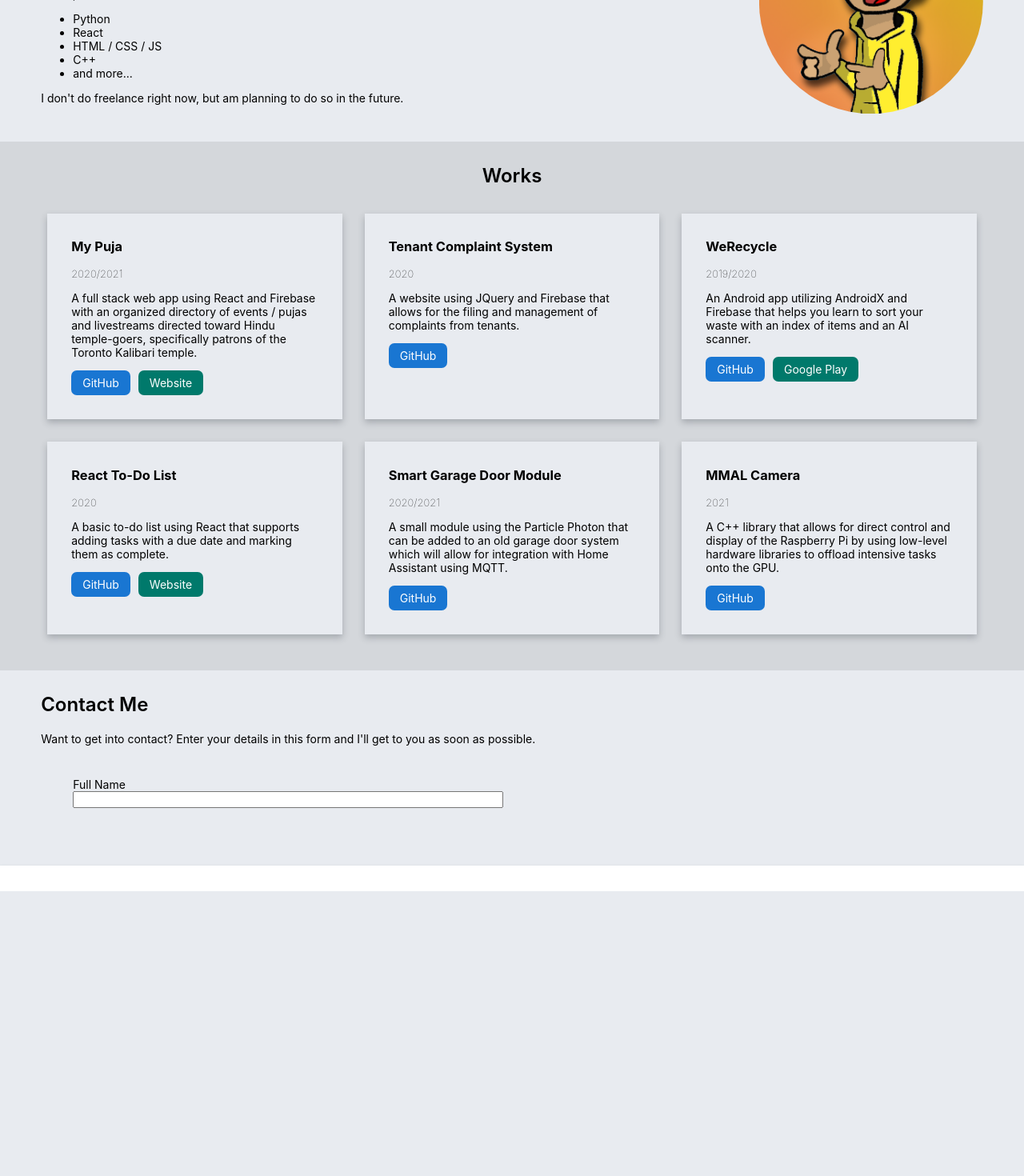
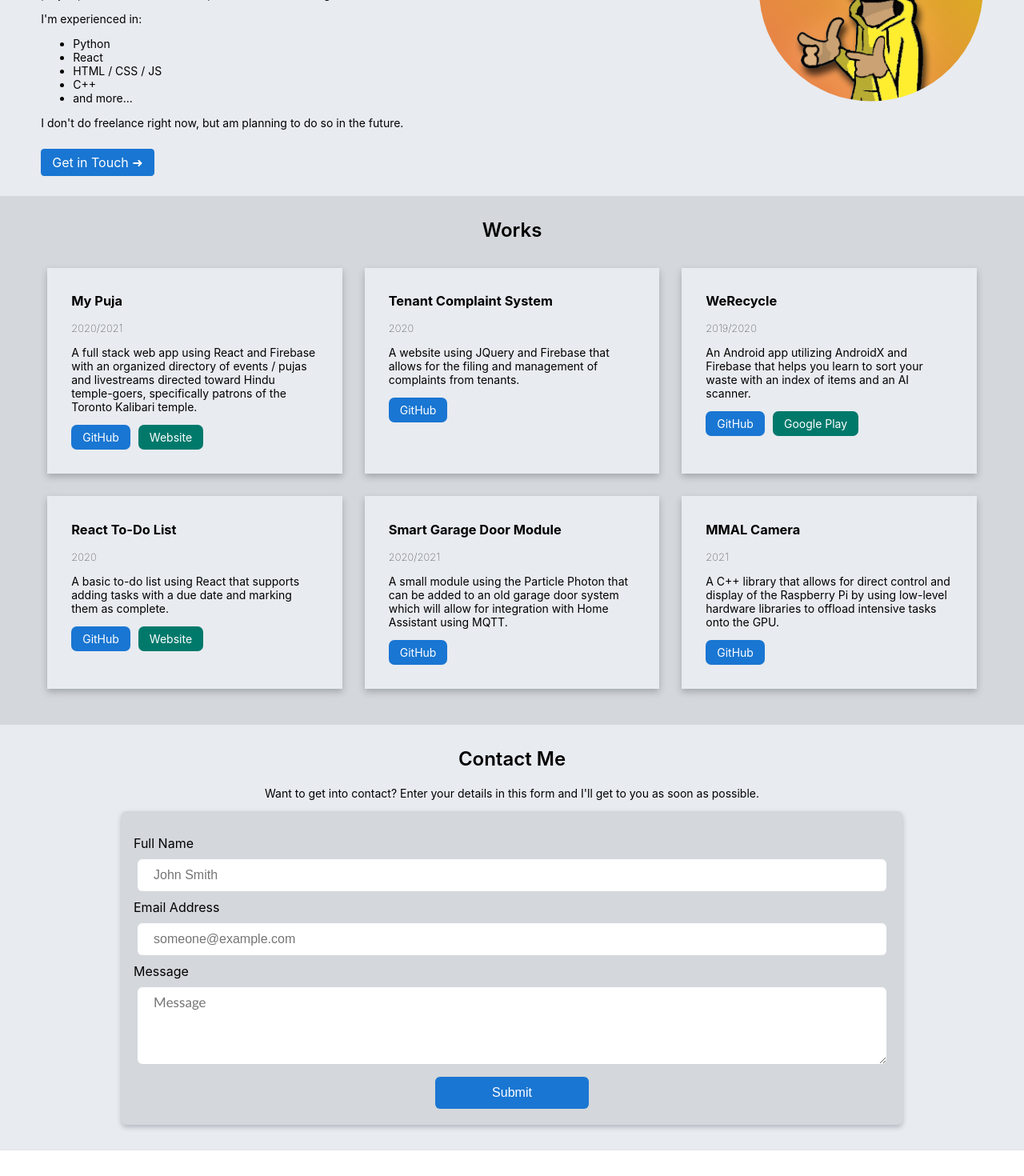
Before and after one commit to AritroSaha10/portfolio-template, a React (Create React App) app: page / in a window 1280 px wide. Shown: the part 301-1771 px from the top of the page at 80% size. Before the commit the page ends 1415 px from the top, so only its background shows below. Built offline with nearby package versions, Linux system fonts and the light colour scheme.

Commit message:
finished frontend for form

```diff
--- a/src/components/footer.jsx
+++ b/src/components/footer.jsx
@@ -38,7 +38,7 @@ function Footer() {
             <nav className="items">
                 {links.map(({ name, image, link }) => (
                     <p>
-                        <a href={link} title={name + " Profile"}>
+                        <a href={link} title={name}>
                             {image &&
                                 <InlineIcon icon={image} style={{ "fontSize": "20px" }} />
                             }
@@ -51,8 +51,6 @@ function Footer() {
                     </p>
                 ))}
             </nav>
-
-
         </footer>
     );
 }
--- a/src/pages/about.jsx
+++ b/src/pages/about.jsx
@@ -10,9 +10,13 @@ function Home() {
                 <h1>Hi, I'm Aritro Saha. </h1>
                 <p>
                     I'm a high school student and a self-taught
-                    software developer in Toronto, Ontario. I've been
-                    programming for 5 years, and always enjoy taking up any
-                    type of project, from embedded development to website design.
+                    software developer in Toronto, Ontario.
+                </p>
+
+                <p>
+                    I've been programming for 5 years, and always
+                    enjoy taking up any type of project, from embedded
+                    development to website design.
                 </p>
 
                 <p>I'm experienced in:</p>
@@ -25,6 +29,10 @@ function Home() {
                 </ul>
 
                 <p>I don't do freelance right now, but am planning to do so in the future.</p>
+
+                <br />
+
+                <a className="call-to-action" href="#contact">Get in Touch <span className="arrow">➜</span></a>
             </div>
 
             <div className="picture">
--- a/src/pages/contact.jsx
+++ b/src/pages/contact.jsx
@@ -1,19 +1,41 @@
 import React from 'react';
+import { useState } from "react";
+
 import "../styles/contact.css";
 
 function Contact() {
+    const [name, setName] = useState("");
+    const [email, setEmail] = useState("");
+    const [message, setMessage] = useState("");
+
+    const handleFormSubmit = (event) => {
+        event.preventDefault();
+        console.log(name, email, message);
+
+        window.alert("The message has been submitted.");
+    };
+
     return (
         <section className="contact">
             <div className="title">
+                <div>
                     <h2>Contact Me</h2>
+                    <p>Want to get into contact? Enter your details in this form and I'll get to you as soon as possible.</p>
+                </div>
             </div>
 
             <div className="content">
-              Want to get into contact? Enter your details in this form and I'll get to you as soon as possible.
+                <form onSubmit={handleFormSubmit}>
+                    <label htmlFor="name">Full Name</label>
+                    <input id="name" placeholder="John Smith" value={name} onChange={(event) => setName(event.target.value)} required />
 
-              <form>
-                  <label for="name">Full Name</label>
-                  <input id="name"/>
+                    <label htmlFor="email">Email Address</label>
+                    <input id="email" type="email" placeholder="someone@example.com" value={email} onChange={(event) => setEmail(event.target.value)} required />
+
+                    <label htmlFor="message">Message</label>
+                    <textarea id="message" placeholder="Message" value={message} onChange={(event) => setMessage(event.target.value)} required></textarea>
+
+                    <input type="submit" value="Submit"/>
                 </form>
             </div>
         </section>
--- a/src/styles/about.css
+++ b/src/styles/about.css
@@ -23,8 +23,24 @@
     width: 60%;
 }
 
+.home .call-to-action {
+    text-decoration: none;
+    color: white;
+    background-color: #1976d2;
+    border-radius: 0.3rem;
+    padding: 0.5rem 1rem;
+    box-shadow: 0;
+    transition: 0.3s;
+    font-size: medium;
+}
+
+.home .call-to-action:hover {
+    transform:translateX(10rem);
+    box-shadow: 0 2px 4px var(--shadow-color);
+}
+
 .home .picture {
-    align-self: flex-end;
+    align-self: center;
 }
 
 .home .picture img {
@@ -53,6 +69,7 @@
     }
     .home .picture {
         align-self: center;
+        padding-top: 4vh;
     }
     .home .picture img {
         width: 10rem;
--- a/src/styles/contact.css
+++ b/src/styles/contact.css
@@ -1,19 +1,98 @@
+textarea::-webkit-scrollbar {
+  width: 0.75em;
+}
+
+textarea::-webkit-scrollbar-track {
+  box-shadow: 0;
+}
+
+textarea::-webkit-scrollbar-thumb {
+  background-color: darkgrey;
+  outline: 1px solid slategrey;
+}
+
 .contact {
   display: flex;
   flex-direction: column;
   justify-content: flex-start;
-  align-items: flex-start;
+  align-items: center;
   height: auto;
   padding: 1vh 4vw 4vh 4vw;
   background-color: var(--bg-color);
 }
 
+.contact .title h2 {
+  text-align: center;
+}
+
 .contact form {
   display: flex;
   flex-direction: column;
-  padding: 5vh;
+  padding: 2.5vh;
+  background-color: var(--bg-accent-color);
+  border: none;
+  border-radius: 6px;
+  box-shadow: 0 3px 6px var(--shadow-color);
 }
 
-.contact input[type="text"] {
+.contact .content form label {
+  font-size: medium;
+  margin: 10px -5px;
+}
 
+.contact .content form input:not([type="submit"]) {
+  padding: 8px 20px;
+  width: 70vw;
+  height: 3vh;
+  font-size: medium;
+  border: none;
+  border-radius: 6px;
+  outline: none;
 }
+
+.contact .content form input[type="submit"] {
+  margin-top: 2vh;
+
+  width: 15vw;
+  height: 5vh;
+
+  font-size: medium;
+  border: none;
+  border-radius: 6px;
+
+  background-color: #1976d2;
+  color: white;
+
+  transition: 0.3s ease-in;
+
+  cursor: pointer;
+
+  align-self: center;
+}
+
+.contact .content form input[type="submit"]:hover {
+  box-shadow: 0 4px 8px var(--shadow-color);
+}
+
+.contact .content form textarea {
+  padding: 8px 20px;
+  width: 70vw;
+  height: 10vh;
+
+  font-size: 17px;
+
+  border: none;
+  border-radius: 6px;
+  outline: none;
+
+  font-family: "Lato";
+  font-weight: 500;
+
+  resize:vertical;
+}
+
+@media (max-width: 640px) {
+  .contact .content form input[type="submit"] {
+    width: auto;
+  }
+}
```
Lines whose indentation alone changed are shown as unchanged.
